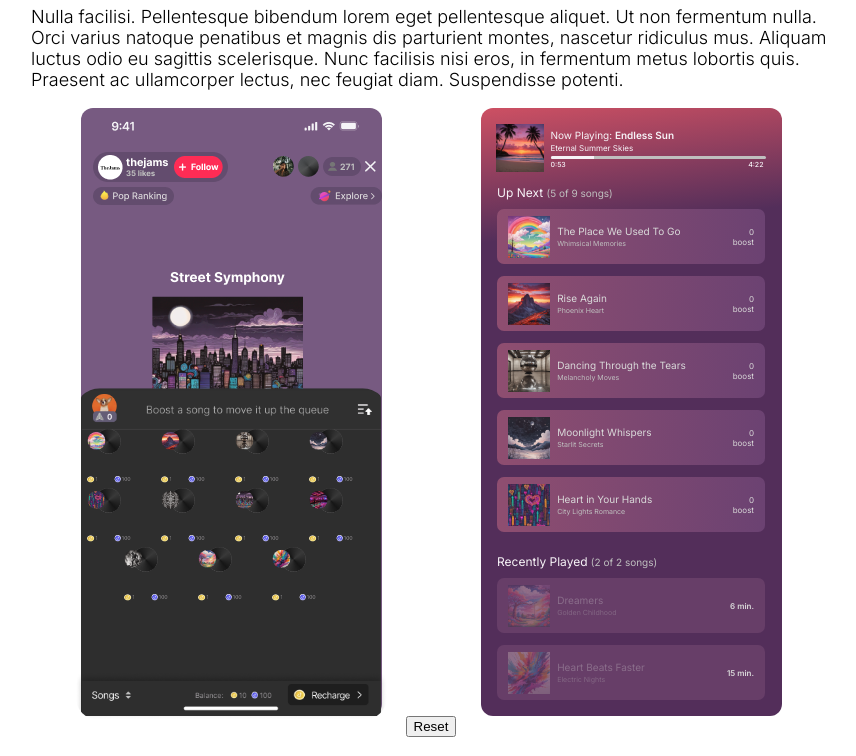
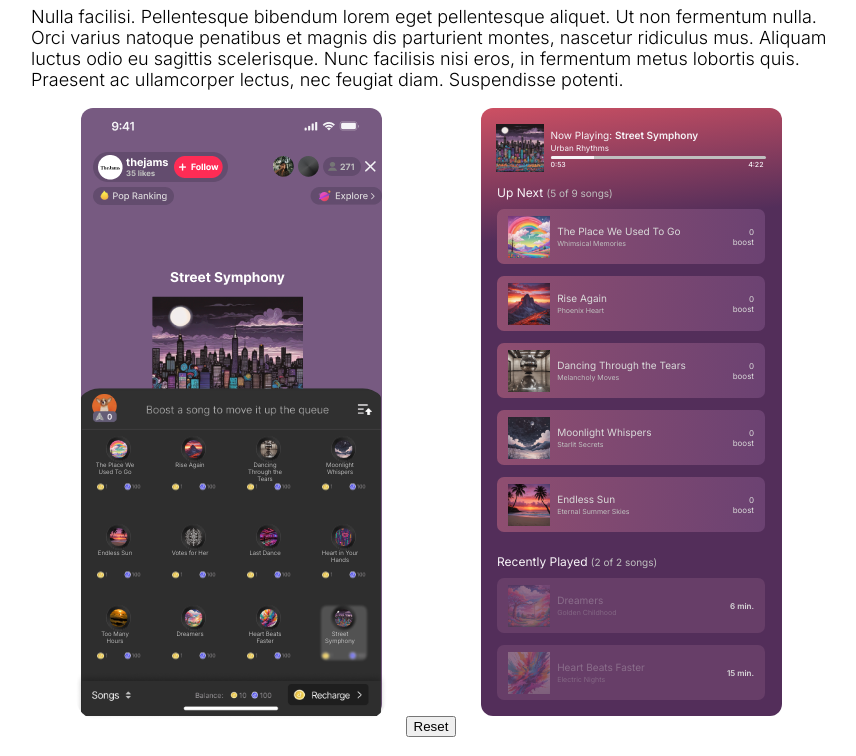
Before and after one commit to sophifang/tiktok-listening-party, a SvelteKit app: page / in a window 1280 px wide. Shown: the part 1200-1956 px from the top of the page, without its empty margins (209-1065 px from the left). Built offline with nearby package versions, Linux system fonts and the light colour scheme.

Commit message:
formatting for boosting elements

```diff
--- a/src/components/App.svelte
+++ b/src/components/App.svelte
@@ -4,16 +4,16 @@
   import Boosting from './Boosting.svelte';
 
 
-  let song = ["Endless Sun", "Eternal Summer Skies", "album_cover/endless_sun.png", 0]
+  let song = ["Street Symphony", "Urban Rhythms", "album_cover/street_symphony.png", 0]
   let playlist = [
     ["The Place We Used To Go", "Whimsical Memories", "album_cover/the_place_we_used_to_go.png", 0],
     ["Rise Again", "Phoenix Heart", "album_cover/rise_again.png", 0],
     ["Dancing Through the Tears", "Melancholy Moves", "album_cover/dancing_through_the_tears.png", 0],
     ["Moonlight Whispers", "Starlit Secrets", "album_cover/moonlight_whispers.png", 0],
+    ["Endless Sun", "Eternal Summer Skies", "album_cover/endless_sun.png", 0],
+    ["Votes for Her", "Voices of Change", "album_cover/votes_for_her.png", 0],
+    ["Last Dance", "Final Twirl", "album_cover/last_dance.png", 0],
     ["Heart in Your Hands", "City Lights Romance", "album_cover/heart_in_your_hands.png", 0],
-    ["Votes for Her", "Voices of Change", "album_cover/votes_for_her.png", 0],
-    ["Street Symphony", "Urban Rhythms", "album_cover/street_symphony.png", 0],
-    ["Last Dance", "Final Twirl", "album_cover/last_dance.png", 0],
     ["Too Many Hours", "Coal Mine Blues", "album_cover/too_many_hours.png", 0]
   ];
 
@@ -126,7 +126,9 @@
     </p>
 
     <!-- Listening Party -->
-    <ListeningParty />
+    <div class="listeningparty">
+      <ListeningParty />
+    </div>
 
     <p class="article" style="margin-bottom: 10vh">
       Sed ac est risus. Nam congue massa at diam finibus semper. Ut ac diam ac mauris vulputate blandit.
@@ -261,4 +263,11 @@
     align-items: center;
     justify-content: center;
   }
+
+  .listeningparty {
+    display: flex;
+    justify-content: center;
+    align-items: center;
+    margin-top: 20px; /* Adjust margin top as needed */
+  }
 </style>
--- a/src/components/Boosting.svelte
+++ b/src/components/Boosting.svelte
@@ -2,8 +2,6 @@
     import Modal from './BoostingModal.svelte';
     export let playlist;
     export let cooldowns;
-
-    let showModal = false;
 
 </script>
 
@@ -23,9 +21,7 @@
     }
 
     .listening-screen{
-        /* height: 532.46px; */
         height: 608px;
-        /* width: 301px; */
         border-radius: 12px;
         margin: 0px;
 		padding: 0px;
--- a/src/components/BoostingModal.svelte
+++ b/src/components/BoostingModal.svelte
@@ -1,17 +1,9 @@
 <script>
 	import UpNext from './UpNext.svelte';
 	import PlayedRecently from './PlayedRecently.svelte';
-    import { treemapSlice } from 'd3';
 	export let cooldowns;
     export let playlist;
 
-	/////////  Song Numbering  ////////////
-	// let counter = 0;
-	// let increment = () =>{
-	// 	counter++
-	// 	console.log(counter)
-	// 	return counter;
-	// }
 
 	let allSongs = playlist.concat(cooldowns);
 
@@ -37,25 +29,32 @@
 	<img class = "pop-up" src = "Boosts.png" alt = "pop-up screen" />
 
 	<div class="icon-buttons">
-		{#each allSongs as song}
-			{#if visible[song[0]] === true}
+		{#each allSongs as entry}
+			{#if visible[entry[0]] === true}
+				<!-- To Boost Icon -->
+				<div class ="icon">
+					<input class="to-boost" type="image" src="Boost-clicked.png" alt="Boost Button" on:click={() => boosted(entry[0])}>
+					<img class="song-cover" src={entry[2]} alt="song-record-cover">
+				</div>
 
 
-				<input class="to-boost" type="image" src="Boost-clicked.png" alt="Boost Button" on:click={() => boosted(song[0])}>
-				<!-- <img class="song-cover" src={song[2]} alt="song-record-cover"> -->
-				<!-- <div class="song-title">{song[0]}</div> -->
+				{:else}
+					<!-- Default Song Icon -->
+					<div class ="icon">
+						<input type="image" src="song-icon.png" class= "song-icon" alt="song-icon" on:click={() => (visible[entry[0]] = true)}/>
+					 	<img class="song-cover" src={entry[2]} alt="song-record-cover">
+						<div class="song-title">{entry[0]}</div>
+					</div>
+			{/if}
+		{/each}
 
-				{:else}
-					<!-- <div>
-						<input type="image" src="song-icon.png" class= "song-icon" alt="song-icon" on:click={() => (visible[song[0]] = true)}/>
-					 <img class="song-cover" src={song[2]} alt="song-record-cover">
-					</div> -->
-				 	<input type="image" src="song-icon.png" class= "song-icon" alt="song-icon" on:click={() => (visible[song[0]] = true)}/>
-					 <img class="song-cover" src={song[2]} alt="song-record-cover">
-					 <!-- <div class="song-title">{song[0]}</div> -->
-			{/if}
+		<div class ="icon">
+			<input type="image" src="song-icon.png" id="current" alt="song-icon" />
+			<img class="song-cover" id="current-overlaid" src="album_cover/street_symphony.png" alt="song-record-cover">
+			<div class="song-title" id="current-overlaid">Street Symphony</div>
 
-		{/each}
+		</div>
+
 	</div>
 
 
@@ -63,52 +62,64 @@
 
 <style>
 
+	.icon{
+        display: inline;
+        align-items: center;
+        justify-content: center;
+        text-align: center;
+    }
+
+
     .pop-up{
         width: 313.5px;
         transform: translate(-98%, 84.5%);
         border-radius: 25px;
     }
-
-
     .icon-buttons{
-		text-align: center;
         max-width: 300px;
         height: 250px;
-        transform: translate( -100%, -6%);
+        transform: translate( -100%, -3%);
+        display: grid;
+        grid-template-columns: auto auto auto auto;
     }
 
     input{
         max-width: 46px;
     }
 
-	.song-icon{
-		/* padding-left: 4%;
-		padding-right: 4%;
-		padding-top: 1.3%; */
+    .song-cover{
+        max-width: 18px;
+        border-radius: 100%;
+        transform: translate( -180%, 20%);
+        cursor: pointer;
+        position: absolute;
+        z-index: 1;
 	}
 
-	.to-boost{
-		/* padding-left: 4%;
-		padding-right: 4%;
-		padding-top: 1.3%; */
+
+    .song-title{
+        font-size: 6px;
+        color: #D9D9D9;
+        font-family: "Inter", sans-serif;
+        max-width: 45px;
+        text-align: center;
+        transform: translate( 11px, -35px);
     }
 
-	.song-cover{
-		max-width:18px;
-		border-radius: 100%;
-		transform: translate( -275%, -190%);
-		cursor: pointer;
+	.song-icon:hover{
+		background-color: rgba(255, 255, 255, 0.176);
+		border-radius: 6px;
 	}
 
-	/* .song-title{
-		font-size: 5px;
-        color: #D9D9D9;
-        font-family: "Inter", sans-serif;
-		max-width: 50px;
-		transform: translate( 200%, -500%);
-	} */
+	#current{
+		filter: blur(0.8px);
+		background-color: rgba(255, 255, 255, 0.176);
+		border-radius: 6px;
+	}
 
-
+	#current-overlaid{
+		filter: blur(0.4px);
+	}
 
 
 
```
Also changed, not shown: static/album_cover/too_many_hours.png. Lines whose indentation alone changed are shown as unchanged.
